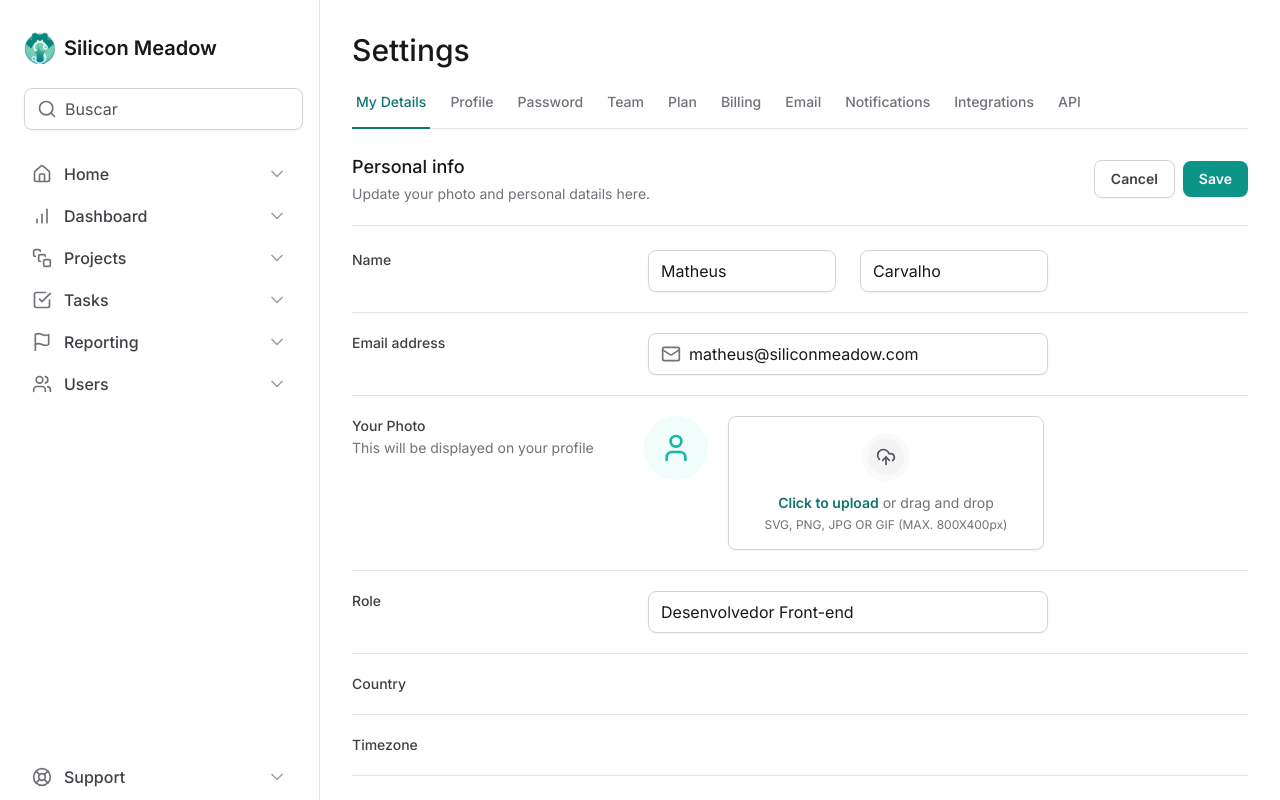
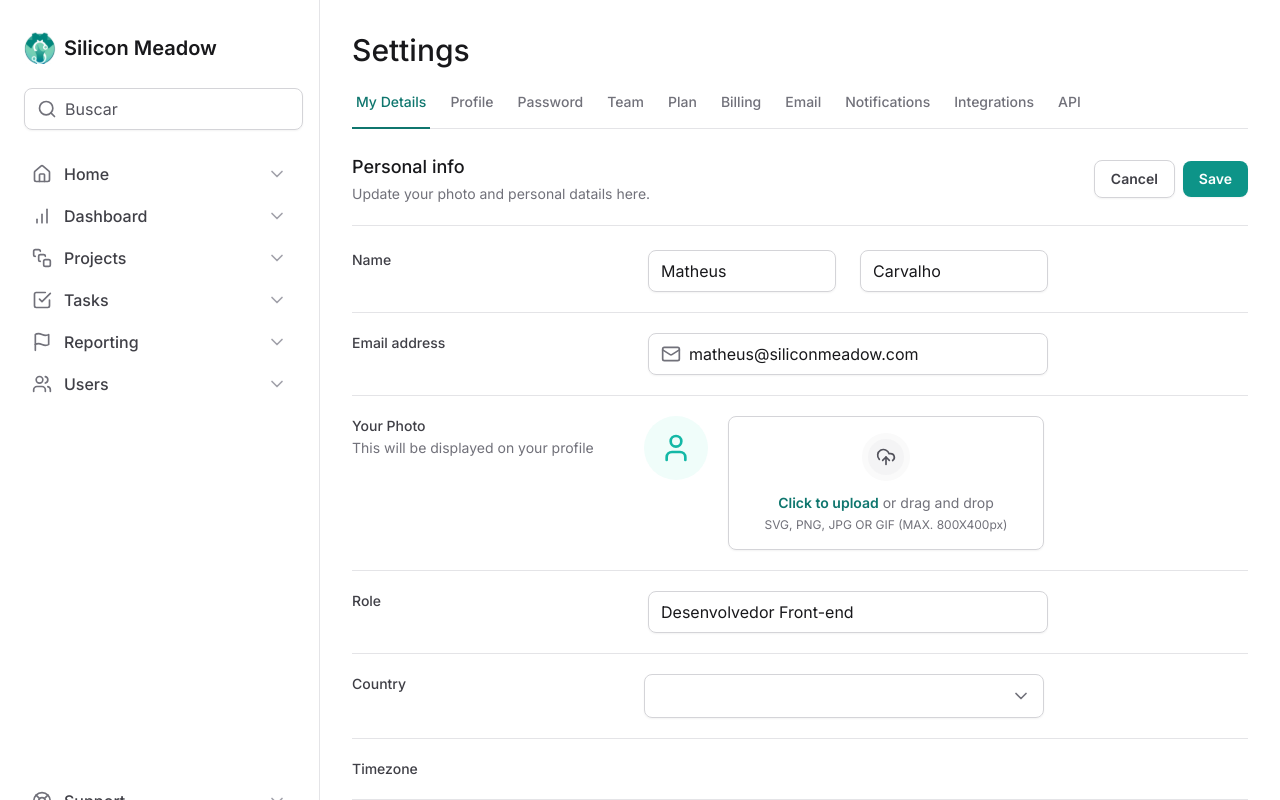
Before and after one commit to O-Carvalho/tailwind-next, a Next.js app: page / in a window 1280 px wide. Shown: the top 800 px of the page. Built offline with nearby package versions, Linux system fonts and the light colour scheme.

Commit message:
Criando Select de Pais

```diff
--- a/package.json
+++ b/package.json
@@ -9,6 +9,7 @@
     "lint": "next lint"
   },
   "dependencies": {
+    "@radix-ui/react-select": "^2.0.0",
     "@radix-ui/react-tabs": "^1.0.4",
     "framer-motion": "^11.0.28",
     "lucide-react": "^0.368.0",
--- a/src/app/page.tsx
+++ b/src/app/page.tsx
@@ -2,6 +2,8 @@
 import { SettingsTabs } from "../components/SettingsTabs"
 import * as Input from "@/components/Input"
 import * as FileInput from "@/components/Form/FileInput"
+import { Select } from "@/components/Form/Select";
+
 
 export default function Home() {
   return (
@@ -67,6 +69,7 @@
 {/* Country */}
 <div className="grid gap-3 grid-cols-form pt-5">
           <label htmlFor="country" className="text-sm font-medium text-zinc-700">Country</label>
+          <Select />
           </div>
 {/* Timezone */}
 <div className="grid gap-3 grid-cols-form pt-5">
--- /dev/null
+++ b/src/components/Form/Select.tsx
@@ -0,0 +1,23 @@
+'use client'
+import * as SelectPrimitive from '@radix-ui/react-select'
+import { ChevronDown } from "lucide-react";
+
+export function Select() {
+  return (
+    <SelectPrimitive.Root>
+      <SelectPrimitive.Trigger className="flex h-11 w-full items-center justify-between gap-2 rounded-lg border border-zinc-300 px-3 py-2 shadow-sm">
+        <SelectPrimitive.Value className="text-black" />
+           <SelectPrimitive.Icon>
+           <ChevronDown className="h-5 w-5 text-zinc-500" />
+         </SelectPrimitive.Icon>
+      </SelectPrimitive.Trigger>
+      <SelectPrimitive.Portal>
+        <SelectPrimitive.Content side='bottom' position='popper' className='z-10 rounded-lg border border-zinc-200 bg-white'>
+          <SelectPrimitive.Viewport>
+
+          </SelectPrimitive.Viewport>
+        </SelectPrimitive.Content>
+      </SelectPrimitive.Portal>
+    </SelectPrimitive.Root>
+  )
+}
```
Also changed, not shown: 2 other files (tests, documents, lock files or other folders).
